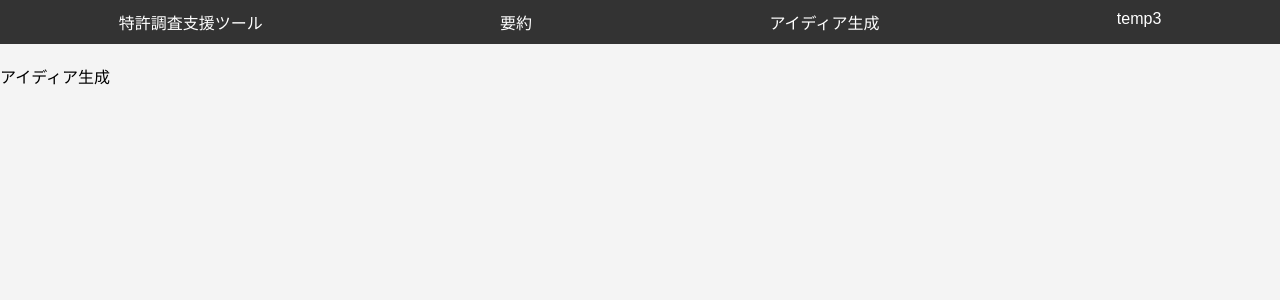
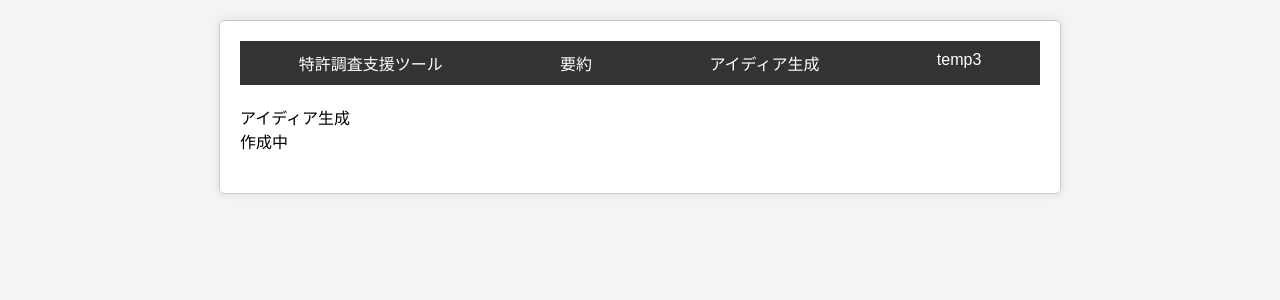
Before and after one commit to shunsuke-hoshino/langchain-rag-patent, a Flask app: template app/templates/idea_generate.html in a window 1280 px wide. Shown: the top 300 px of the page. Run offline with Flask 3, Linux system fonts and the light colour scheme; the template is opened without the code that fills it, so the values that code supplies are empty; some libraries are stand-ins or nearby versions.

Commit message:
add : idea作成ページ

```diff
--- a/app/appfunction.py
+++ b/app/appfunction.py
@@ -64,6 +64,10 @@ def index():
 @app.route("/digest.html")
 def digest():
     return render_template("digest.html")
+
+@app.route("/idea_generate.html")
+def idea():
+    return render_template("idea_generate.html")
 
 @app.route('/generate_formula', methods=['POST'])
 # ここで論理式を生成するロジックを実装
--- a/app/templates/idea_generate.html
+++ b/app/templates/idea_generate.html
@@ -6,16 +6,17 @@
     <link rel="stylesheet" href="/static/style.css">
 </head>
 <body>
-    <div id="idea_generate">
+    <div id="app">
         <ul class="menu">
             <li><a href="/">特許調査支援ツール</a></li>
             <li><a href="digest.html">要約</a></li>
             <li><a href="idea_generate.html">アイディア生成</a></li>
             <li><a href="#about">temp3</a></li>
         </ul>
-        <div class="content">
-            アイディア生成
-        </div>
+        <form>
+            アイディア生成<br>
+            作成中
+        </form>
     </div>
     <script src="https://cdn.jsdelivr.net/npm/vue@2.7.11/dist/vue.js"></script>
     <script src="/static/script.js"></script>
```
